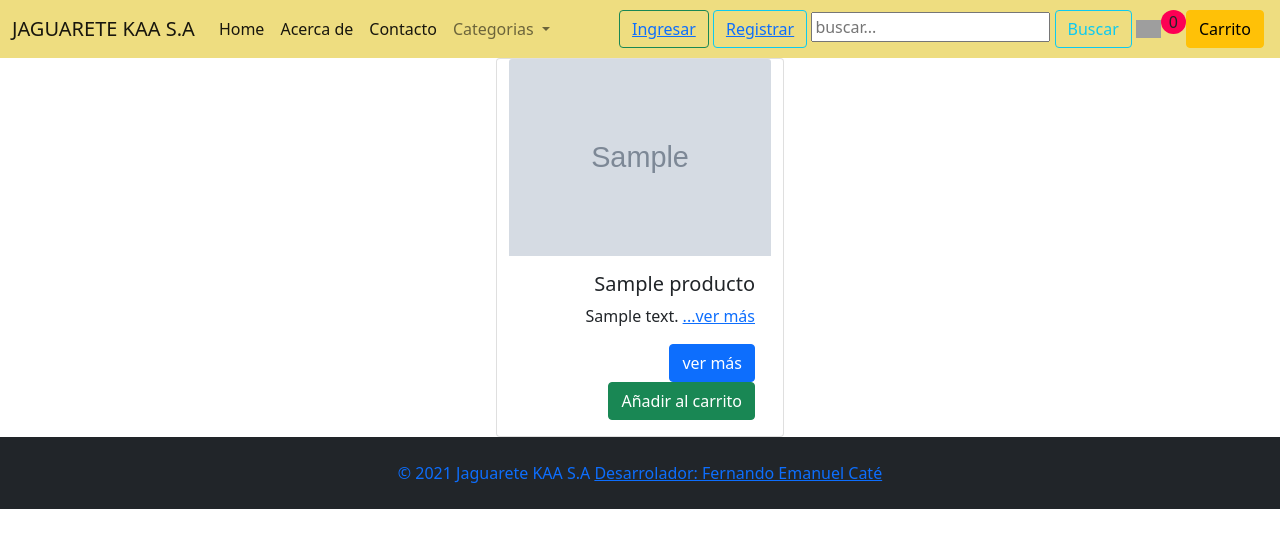
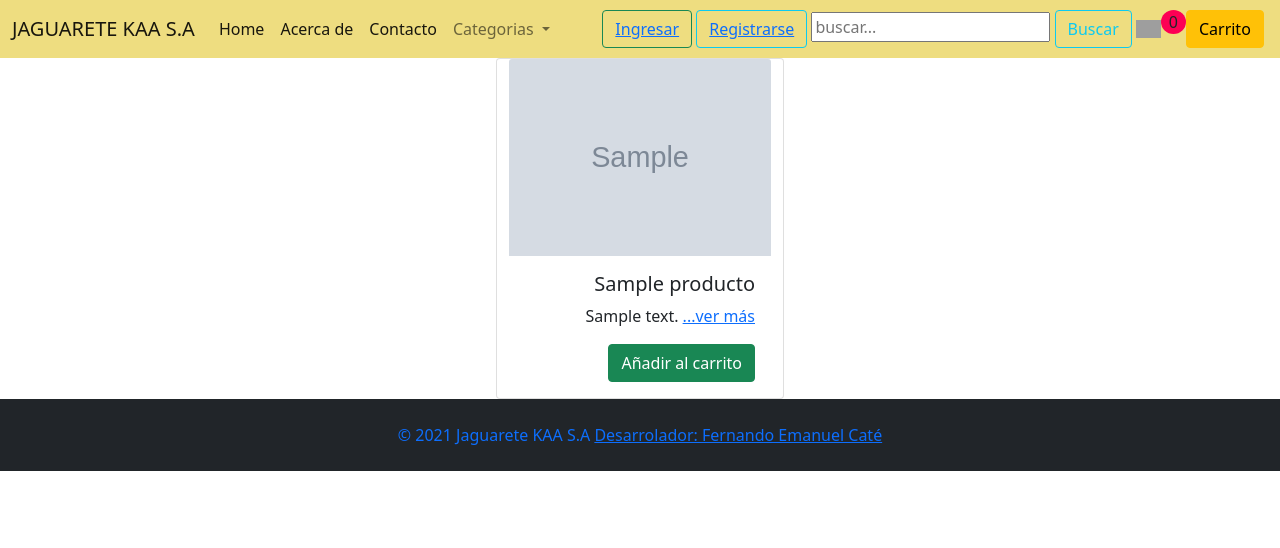
Before and after one commit to fer-kt/django-ecommerce, a Django app: page /categoria/1 in a window 1280 px wide. Shown: the top 548 px of the page. Run offline with Django 3.2, Linux system fonts and the light colour scheme; tables that the repository leaves empty hold one stand-in row (values such as "Sample post"); grey boxes marked "Sample" are stand-in pictures; grey boxes are pictures that could not be loaded.

Commit message:
algunos bugs reparados

```diff
--- a/TIENDA/templates/tienda/categorias.html
+++ b/TIENDA/templates/tienda/categorias.html
@@ -12,7 +12,7 @@
                         <h5 class="card-title">{{c.titulo}}</h5>
                         <p class="card-text">{{c.descripcion |slice:'0:200' }} <a href="{% url 'tienda:producto' c.id %}  " >...ver más</a></p>
 
-                        <a href="{% url 'tienda:producto' c.id %}  " class="btn btn-primary">ver más</a>
+
                         <a href="{% url 'tienda:carrito' c.id %}" class="btn btn-success">Añadir al carrito</a>
                     </div>
                 </div>
--- a/TIENDA/templates/tienda/layout.html
+++ b/TIENDA/templates/tienda/layout.html
@@ -73,9 +73,8 @@
                         <button class="btn btn-outline-success" type="button"><a
                                 href=" {% url 'login' %} ">Ingresar</a></button>
                         <button class="btn btn-outline-info" type="button"><a
-                                href=" {% url 'USUARIOS:registrarse' %} ">Registrar</a></button>
+                                href=" {% url 'USUARIOS:registrarse' %} ">Registrarse</a></button>
                     </div>
-
 
                     {% endif%}
                 </div>
@@ -87,6 +86,7 @@
                     <button type="submit" class="btn btn-outline-info">Buscar</button>
                 </form>
                 &NonBreakingSpace;
+
                 <img src="https://image.flaticon.com/icons/png/512/419/419910.png" style="max-width: 25px;" alt=""
                     srcset="">
                 <div class="" style="border-radius: 25%;  max-width: 55px; min-width: 25px ">
--- a/USUARIOS/views.py
+++ b/USUARIOS/views.py
@@ -10,14 +10,11 @@ def registrarse(request):
         form = RegistroForm(request.POST)
         if form.is_valid():
             form.save()
-            print('ok')
             return HttpResponseRedirect(reverse('login'))
         else:
-            print('no ok')
             return HttpResponseRedirect(reverse('registrarse'))
 
     else:
-        print('entro acá')
         form = RegistroForm()
         return render(request, 'registration/registro.html', {
         'form': form
--- a/pywhatkit_dbs.txt
+++ /dev/null
@@ -1 +0,0 @@
---------------------
```
